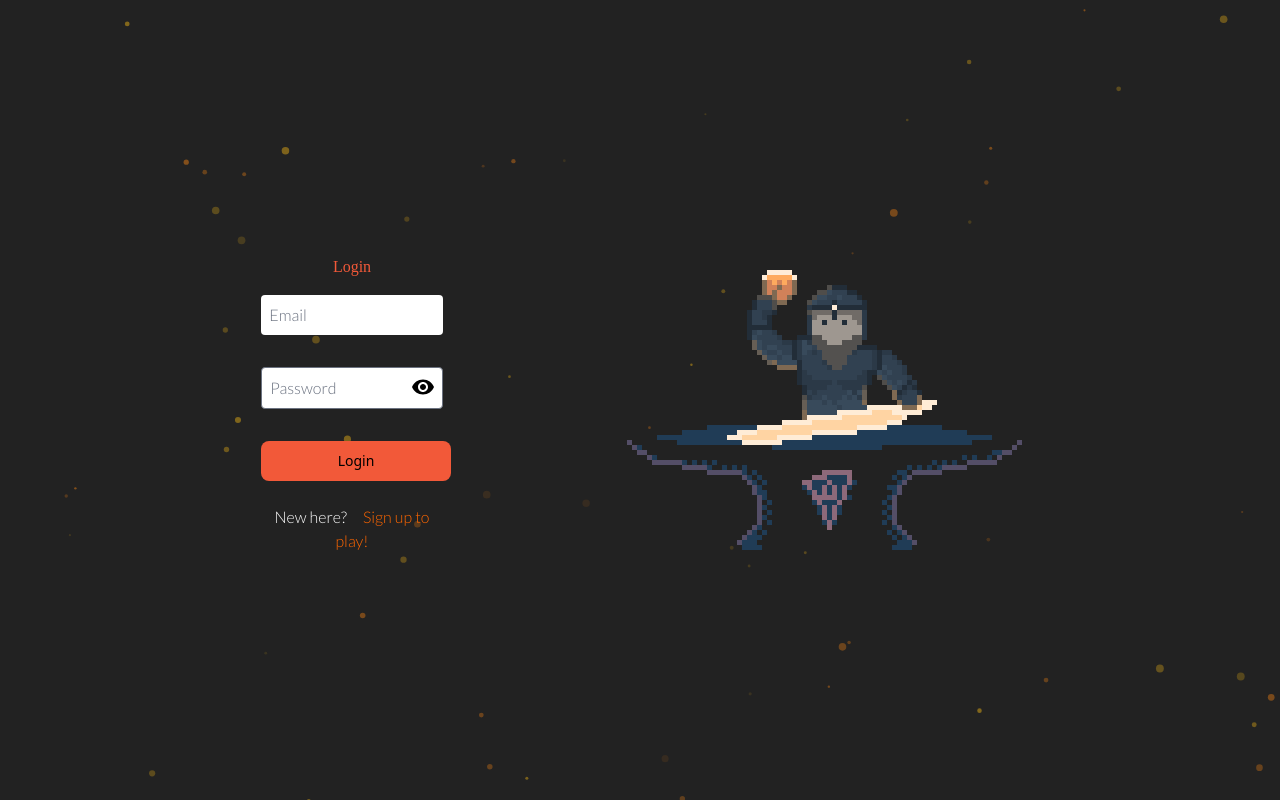
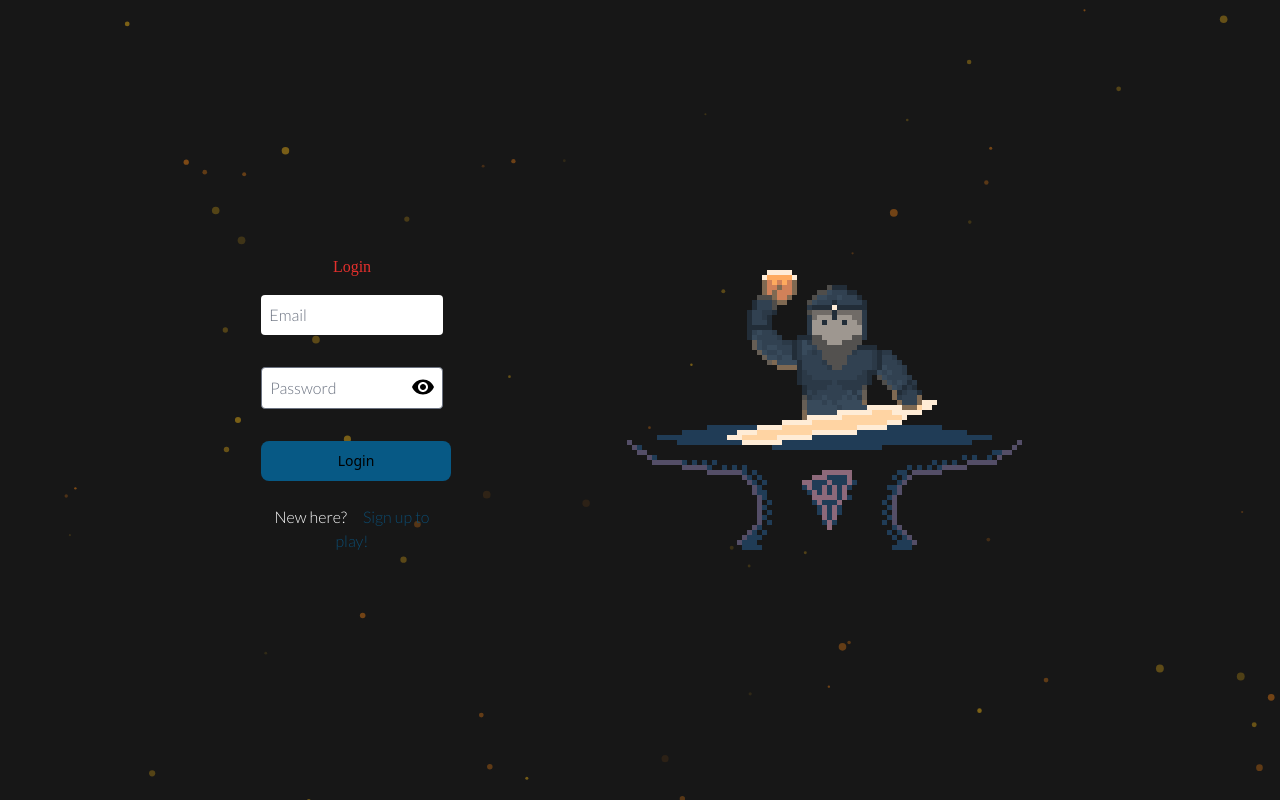
Before and after one commit to neft-tk/fatal-forge, a React (Create React App) app: page /friends in a window 1280 px wide. Built offline with nearby package versions, Linux system fonts and the light colour scheme; no server answers; a web font is replaced by a local one.

Commit message:
styling colors

```diff
--- a/src/components/Nav.jsx
+++ b/src/components/Nav.jsx
@@ -29,9 +29,9 @@ export default function Nav({ view, setView, handleLogout }) {
   };
 
   return (
-    <div className="flex h-[80px] w-screen justify-around md:flex-col md:w-[80px] md:h-screen bg-main-bg grow-0 shrink-0 fixed top-0">
+    <div className="flex h-[80px] w-screen justify-around items-center md:flex-col md:w-[80px] md:h-screen grow-0 shrink-0 fixed top-0 bg-black/25">
       <Link to="/lobby">
-        <img src={gllogo} alt="Gridlocke logo" className='h-full'/>
+        <img src={gllogo} alt="Gridlocke logo" className='h-[80px]'/>
         {/* <NavBarIcon icon={<BsFillChatDotsFill size="40" />} text="Chat" /> */}
       </Link>
       <Link to="/gameview">
--- a/src/style.css
+++ b/src/style.css
@@ -5,7 +5,7 @@
 @layer components {
 
     .navbar-icon {
-        @apply bg-gray-800 hover:bg-highlight-orange active:bg-active-orange focus:ring-blue-300 text-main-orange hover:text-white active:text-white relative flex items-center justify-center h-16 w-16 my-2 mx-auto focus:ring-4 rounded-3xl hover:rounded-xl transition-all duration-300 ease-in-out cursor-pointer;
+        @apply bg-neutral-700 hover:bg-cyan-700 active:bg-active-orange focus:ring-blue-300 text-neutral-200 hover:text-white active:text-white relative flex items-center justify-center w-12 h-12 my-2 mx-auto focus:ring-4 rounded-xl hover:rounded-xl transition-all duration-300 ease-in-out cursor-pointer;
     }
 
     .profile-icon {
@@ -21,7 +21,7 @@
     }
 
     .button-style {
-        @apply bg-main-orange hover:bg-active-orange focus:ring-4 focus:ring-blue-800 text-black m-4 font-medium rounded-lg text-sm px-5 py-2.5 mr-2 mb-2 focus:outline-none;
+        @apply bg-sky-800 hover:bg-cyan-600 focus:ring-4 focus:ring-blue-800 text-black m-4 font-medium rounded-lg text-sm px-5 py-2.5 mr-2 mb-2 focus:outline-none;
     }
 
     .cards-container {
@@ -39,7 +39,7 @@
 }
 
 body {
-    background-color: #222;
+    background-color: #171717;
     color: white;
 }
 
--- a/tailwind.config.js
+++ b/tailwind.config.js
@@ -8,14 +8,14 @@ module.exports = {
     extend: {
       // Colors by use case.
       colors: {
-        'main-bg': '#222',
+        'main-bg': '#171717',
         'alt-bg': '#333',
         'main-text': '#eee',
         'alt-text': '#ccc',
         'highlight': '#c0ffee',
         'alt-highlight': 'yellow',
-        'main-orange': '#f25939',
-        'highlight-orange': '#fe6601',
+        'main-orange': '#e5302d',
+        'highlight-orange': '#0c4a6e',
         'active-orange': '#f2956a',
       },
       // Fonts by use case.
```
